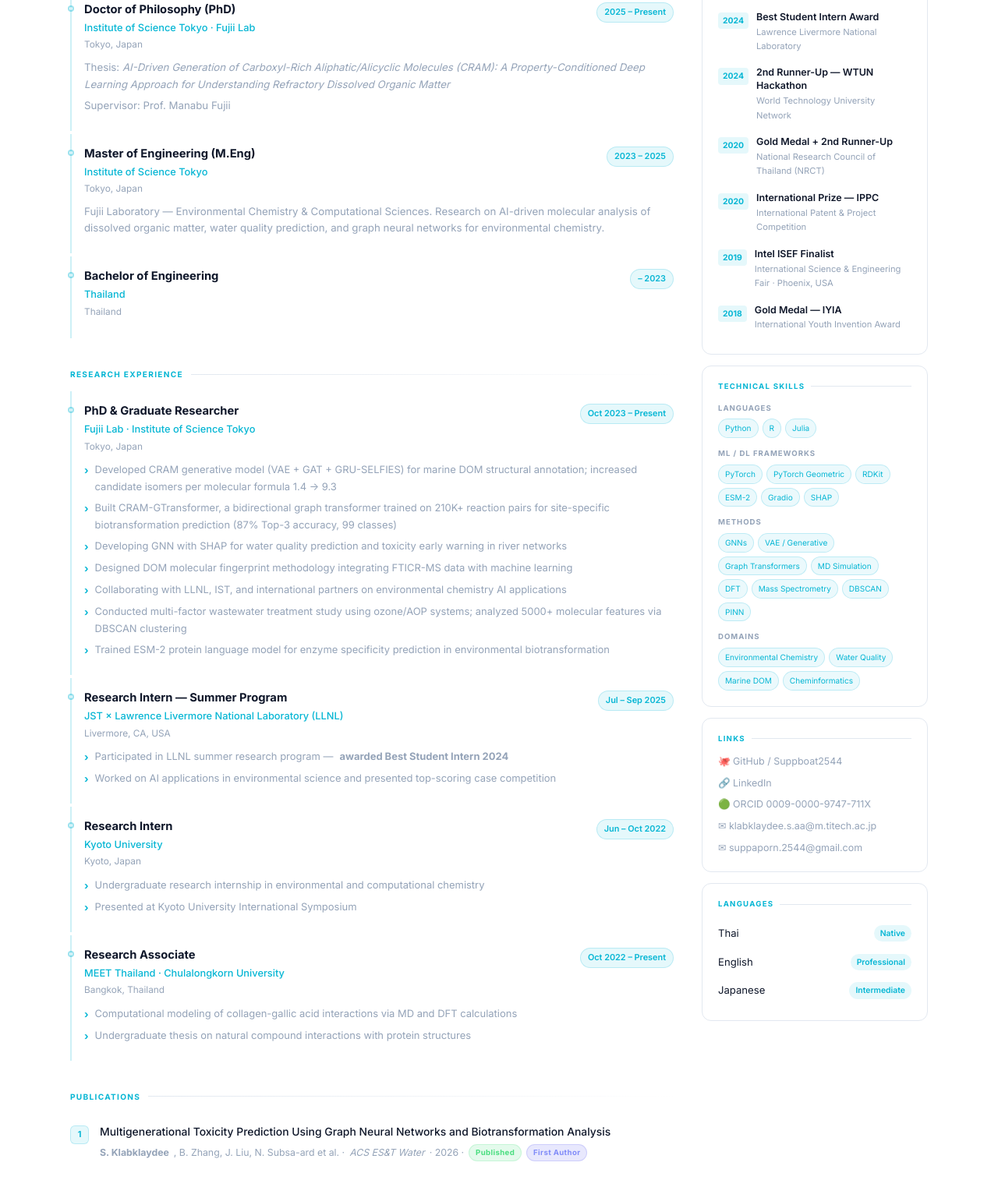
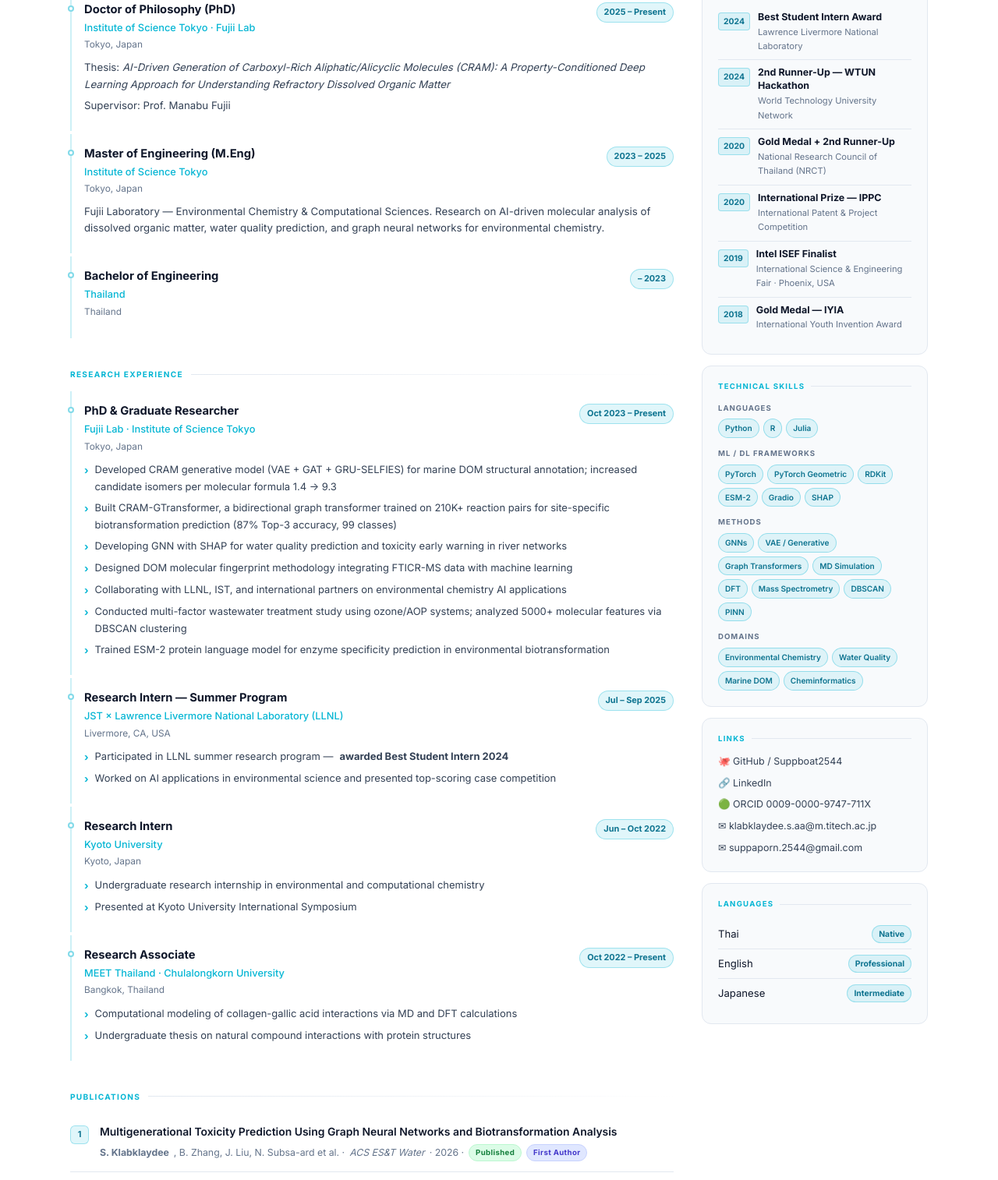
Before and after one commit to Suppboat2544/Supapornboat.github.io, a plain HTML site: page src/cv.html in a window 1280 px wide. Shown: the part 464-1978 px from the top of the page at 78% size. Drawn offline with Linux system fonts and the light colour scheme.

Commit message:
fix: CV text colors — replace pale --muted with dark --fg2/--fg3 for light theme readability

```diff
--- a/docs/styles.css
+++ b/docs/styles.css
@@ -839,11 +839,11 @@
   top:20px;
   width:8px;height:8px;
   border-radius:50%;
-  background:var(--card);
-  border:2px solid rgba(6,182,212,.4);
+  background:var(--bg);
+  border:2px solid rgba(6,182,212,.5);
   transition:border-color .2s,background .2s;
 }
-.cv-item:hover::before{border-color:var(--cyan);background:rgba(6,182,212,.2);}
+.cv-item:hover::before{border-color:#0e7490;background:rgba(6,182,212,.15);}
 
 .cv-item-header{
   display:flex;
@@ -866,30 +866,30 @@
 }
 .cv-item-location{
   font-size:.74rem;
-  color:var(--muted);
+  color:var(--fg3);
   margin-top:2px;
 }
 .cv-item-date{
   font-size:.68rem;
   font-family:var(--mono);
-  color:var(--cyan);
+  color:#0e7490;
   white-space:nowrap;
-  background:rgba(6,182,212,.1);
-  border:1px solid rgba(6,182,212,.2);
+  background:rgba(6,182,212,.12);
+  border:1px solid rgba(6,182,212,.3);
   padding:3px 9px;
   border-radius:20px;
   flex-shrink:0;
-  font-weight:600;
+  font-weight:700;
 }
 .cv-item-desc{
   font-size:.83rem;
-  color:var(--muted);
+  color:var(--fg2);
   line-height:1.65;
   margin-bottom:5px;
 }
 .cv-item-list{
   font-size:.81rem;
-  color:var(--muted);
+  color:var(--fg2);
   line-height:1.7;
   padding-left:0;
   margin:8px 0 0 0;
@@ -914,7 +914,7 @@
   gap:14px;
   align-items:flex-start;
   padding:13px 0;
-  border-bottom:1px solid rgba(255,255,255,.05);
+  border-bottom:1px solid var(--border);
 }
 .cv-pub-item:last-child{border-bottom:none;}
 .cv-pub-item:first-child{padding-top:0;}
@@ -923,9 +923,9 @@
   font-size:.68rem;
   font-family:var(--mono);
   font-weight:700;
-  color:var(--cyan);
-  background:rgba(6,182,212,.1);
-  border:1px solid rgba(6,182,212,.2);
+  color:#0e7490;
+  background:rgba(6,182,212,.12);
+  border:1px solid rgba(6,182,212,.3);
   width:24px;height:24px;
   border-radius:6px;
   display:flex;align-items:center;justify-content:center;
@@ -935,14 +935,14 @@
 .cv-pub-body{flex:1;}
 .cv-pub-title{
   font-size:.87rem;
-  font-weight:500;
+  font-weight:600;
   color:var(--fg);
   line-height:1.5;
   margin-bottom:5px;
 }
 .cv-pub-meta{
   font-size:.77rem;
-  color:var(--muted);
+  color:var(--fg3);
   display:flex;
   align-items:center;
   flex-wrap:wrap;
@@ -956,10 +956,10 @@
   font-family:var(--mono);
   letter-spacing:.04em;
 }
-.cv-pub-badge-green{background:rgba(74,222,128,.15);color:#4ade80;border:1px solid rgba(74,222,128,.2);}
-.cv-pub-badge-yellow{background:rgba(251,191,36,.15);color:#fbbf24;border:1px solid rgba(251,191,36,.2);}
-.cv-pub-badge-blue{background:rgba(99,102,241,.15);color:#818cf8;border:1px solid rgba(99,102,241,.2);}
-.cv-pub-badge-purple{background:rgba(167,139,250,.15);color:#a78bfa;border:1px solid rgba(167,139,250,.2);}
+.cv-pub-badge-green{background:#dcfce7;color:#15803d;border:1px solid #bbf7d0;}
+.cv-pub-badge-yellow{background:#fef9c3;color:#a16207;border:1px solid #fde68a;}
+.cv-pub-badge-blue{background:#e0e7ff;color:#4338ca;border:1px solid #c7d2fe;}
+.cv-pub-badge-purple{background:#f3e8ff;color:#7e22ce;border:1px solid #e9d5ff;}
 
 /* Clickable pub titles */
 .cv-pub-title a{color:inherit;text-decoration:none;}
@@ -972,19 +972,19 @@
   align-items:flex-start;
   gap:14px;
   padding:12px 0;
-  border-bottom:1px solid rgba(255,255,255,.05);
+  border-bottom:1px solid var(--border);
 }
 .cv-pres-item:last-child{border-bottom:none;}
 .cv-pres-item:first-child{padding-top:0;}
 .cv-pres-title{font-size:.87rem;font-weight:600;color:var(--fg);line-height:1.35;}
-.cv-pres-venue{font-size:.77rem;color:var(--muted);margin-top:3px;}
+.cv-pres-venue{font-size:.77rem;color:var(--fg3);margin-top:3px;}
 .cv-pres-year{
   font-size:.68rem;
   font-family:var(--mono);
   font-weight:700;
-  color:var(--cyan);
-  background:rgba(6,182,212,.1);
-  border:1px solid rgba(6,182,212,.2);
+  color:#0e7490;
+  background:rgba(6,182,212,.12);
+  border:1px solid rgba(6,182,212,.3);
   padding:3px 9px;
   border-radius:20px;
   white-space:nowrap;
@@ -998,7 +998,7 @@
 }
 
 .cv-sidebar-card{
-  background:var(--card);
+  background:var(--bg2);
   border:1px solid var(--border);
   border-radius:var(--radius);
   padding:20px;
@@ -1028,24 +1028,25 @@
   gap:10px;
   align-items:flex-start;
   padding:8px 0;
-  border-bottom:1px solid rgba(255,255,255,.05);
+  border-bottom:1px solid var(--border);
 }
 .cv-award-item:last-child{border-bottom:none;}
 .cv-award-item:first-child{padding-top:0;}
 .cv-award-year{
   font-size:.65rem;
   font-family:var(--mono);
-  color:var(--cyan);
+  color:#0e7490;
   font-weight:700;
   white-space:nowrap;
-  background:rgba(6,182,212,.1);
+  background:rgba(6,182,212,.12);
+  border:1px solid rgba(6,182,212,.3);
   padding:2px 6px;
   border-radius:4px;
   flex-shrink:0;
   margin-top:2px;
 }
-.cv-award-name{font-size:.78rem;font-weight:600;color:var(--fg);line-height:1.35;}
-.cv-award-org{font-size:.7rem;color:var(--muted);margin-top:1px;}
+.cv-award-name{font-size:.78rem;font-weight:700;color:var(--fg);line-height:1.35;}
+.cv-award-org{font-size:.7rem;color:var(--fg3);margin-top:1px;}
 
 /* Skills */
 .cv-skill-group{margin-bottom:12px;}
@@ -1055,16 +1056,17 @@
   font-weight:700;
   text-transform:uppercase;
   letter-spacing:.1em;
-  color:var(--muted);
+  color:var(--fg3);
   margin-bottom:6px;
 }
 .cv-skills{display:flex;flex-wrap:wrap;gap:5px;}
 .cv-skill-tag{
   font-size:.63rem;
   font-family:var(--mono);
-  background:rgba(6,182,212,.08);
-  border:1px solid rgba(6,182,212,.2);
-  color:var(--cyan);
+  background:rgba(6,182,212,.1);
+  border:1px solid rgba(6,182,212,.35);
+  color:#0e7490;
+  font-weight:600;
   padding:3px 8px;
   border-radius:20px;
 }
@@ -1075,14 +1077,14 @@
 .cv-link-list li:last-child{margin-bottom:0;}
 .cv-link-list a{
   font-size:.78rem;
-  color:var(--muted);
+  color:var(--fg2);
   text-decoration:none;
   transition:color .15s;
   display:flex;
   align-items:center;
   gap:6px;
 }
-.cv-link-list a:hover{color:var(--cyan);}
+.cv-link-list a:hover{color:var(--accent);}
 
 /* Language list */
 .cv-lang-list{list-style:none;padding:0;margin:0;}
@@ -1092,16 +1094,17 @@
   align-items:center;
   font-size:.82rem;
   padding:7px 0;
-  border-bottom:1px solid rgba(255,255,255,.05);
+  border-bottom:1px solid var(--border);
   color:var(--fg);
 }
 .cv-lang-list li:last-child{border-bottom:none;}
 .cv-lang-level{
   font-size:.65rem;
-  color:var(--cyan);
+  color:#0e7490;
   font-family:var(--mono);
-  font-weight:600;
-  background:rgba(6,182,212,.1);
+  font-weight:700;
+  background:rgba(6,182,212,.12);
+  border:1px solid rgba(6,182,212,.3);
   padding:2px 8px;
   border-radius:20px;
 }
--- a/src/styles.css
+++ b/src/styles.css
@@ -839,11 +839,11 @@
   top:20px;
   width:8px;height:8px;
   border-radius:50%;
-  background:var(--card);
-  border:2px solid rgba(6,182,212,.4);
+  background:var(--bg);
+  border:2px solid rgba(6,182,212,.5);
   transition:border-color .2s,background .2s;
 }
-.cv-item:hover::before{border-color:var(--cyan);background:rgba(6,182,212,.2);}
+.cv-item:hover::before{border-color:#0e7490;background:rgba(6,182,212,.15);}
 
 .cv-item-header{
   display:flex;
@@ -866,30 +866,30 @@
 }
 .cv-item-location{
   font-size:.74rem;
-  color:var(--muted);
+  color:var(--fg3);
   margin-top:2px;
 }
 .cv-item-date{
   font-size:.68rem;
   font-family:var(--mono);
-  color:var(--cyan);
+  color:#0e7490;
   white-space:nowrap;
-  background:rgba(6,182,212,.1);
-  border:1px solid rgba(6,182,212,.2);
+  background:rgba(6,182,212,.12);
+  border:1px solid rgba(6,182,212,.3);
   padding:3px 9px;
   border-radius:20px;
   flex-shrink:0;
-  font-weight:600;
+  font-weight:700;
 }
 .cv-item-desc{
   font-size:.83rem;
-  color:var(--muted);
+  color:var(--fg2);
   line-height:1.65;
   margin-bottom:5px;
 }
 .cv-item-list{
   font-size:.81rem;
-  color:var(--muted);
+  color:var(--fg2);
   line-height:1.7;
   padding-left:0;
   margin:8px 0 0 0;
@@ -914,7 +914,7 @@
   gap:14px;
   align-items:flex-start;
   padding:13px 0;
-  border-bottom:1px solid rgba(255,255,255,.05);
+  border-bottom:1px solid var(--border);
 }
 .cv-pub-item:last-child{border-bottom:none;}
 .cv-pub-item:first-child{padding-top:0;}
@@ -923,9 +923,9 @@
   font-size:.68rem;
   font-family:var(--mono);
   font-weight:700;
-  color:var(--cyan);
-  background:rgba(6,182,212,.1);
-  border:1px solid rgba(6,182,212,.2);
+  color:#0e7490;
+  background:rgba(6,182,212,.12);
+  border:1px solid rgba(6,182,212,.3);
   width:24px;height:24px;
   border-radius:6px;
   display:flex;align-items:center;justify-content:center;
@@ -935,14 +935,14 @@
 .cv-pub-body{flex:1;}
 .cv-pub-title{
   font-size:.87rem;
-  font-weight:500;
+  font-weight:600;
   color:var(--fg);
   line-height:1.5;
   margin-bottom:5px;
 }
 .cv-pub-meta{
   font-size:.77rem;
-  color:var(--muted);
+  color:var(--fg3);
   display:flex;
   align-items:center;
   flex-wrap:wrap;
@@ -956,10 +956,10 @@
   font-family:var(--mono);
   letter-spacing:.04em;
 }
-.cv-pub-badge-green{background:rgba(74,222,128,.15);color:#4ade80;border:1px solid rgba(74,222,128,.2);}
-.cv-pub-badge-yellow{background:rgba(251,191,36,.15);color:#fbbf24;border:1px solid rgba(251,191,36,.2);}
-.cv-pub-badge-blue{background:rgba(99,102,241,.15);color:#818cf8;border:1px solid rgba(99,102,241,.2);}
-.cv-pub-badge-purple{background:rgba(167,139,250,.15);color:#a78bfa;border:1px solid rgba(167,139,250,.2);}
+.cv-pub-badge-green{background:#dcfce7;color:#15803d;border:1px solid #bbf7d0;}
+.cv-pub-badge-yellow{background:#fef9c3;color:#a16207;border:1px solid #fde68a;}
+.cv-pub-badge-blue{background:#e0e7ff;color:#4338ca;border:1px solid #c7d2fe;}
+.cv-pub-badge-purple{background:#f3e8ff;color:#7e22ce;border:1px solid #e9d5ff;}
 
 /* Clickable pub titles */
 .cv-pub-title a{color:inherit;text-decoration:none;}
@@ -972,19 +972,19 @@
   align-items:flex-start;
   gap:14px;
   padding:12px 0;
-  border-bottom:1px solid rgba(255,255,255,.05);
+  border-bottom:1px solid var(--border);
 }
 .cv-pres-item:last-child{border-bottom:none;}
 .cv-pres-item:first-child{padding-top:0;}
 .cv-pres-title{font-size:.87rem;font-weight:600;color:var(--fg);line-height:1.35;}
-.cv-pres-venue{font-size:.77rem;color:var(--muted);margin-top:3px;}
+.cv-pres-venue{font-size:.77rem;color:var(--fg3);margin-top:3px;}
 .cv-pres-year{
   font-size:.68rem;
   font-family:var(--mono);
   font-weight:700;
-  color:var(--cyan);
-  background:rgba(6,182,212,.1);
-  border:1px solid rgba(6,182,212,.2);
+  color:#0e7490;
+  background:rgba(6,182,212,.12);
+  border:1px solid rgba(6,182,212,.3);
   padding:3px 9px;
   border-radius:20px;
   white-space:nowrap;
@@ -998,7 +998,7 @@
 }
 
 .cv-sidebar-card{
-  background:var(--card);
+  background:var(--bg2);
   border:1px solid var(--border);
   border-radius:var(--radius);
   padding:20px;
@@ -1028,24 +1028,25 @@
   gap:10px;
   align-items:flex-start;
   padding:8px 0;
-  border-bottom:1px solid rgba(255,255,255,.05);
+  border-bottom:1px solid var(--border);
 }
 .cv-award-item:last-child{border-bottom:none;}
 .cv-award-item:first-child{padding-top:0;}
 .cv-award-year{
   font-size:.65rem;
   font-family:var(--mono);
-  color:var(--cyan);
+  color:#0e7490;
   font-weight:700;
   white-space:nowrap;
-  background:rgba(6,182,212,.1);
+  background:rgba(6,182,212,.12);
+  border:1px solid rgba(6,182,212,.3);
   padding:2px 6px;
   border-radius:4px;
   flex-shrink:0;
   margin-top:2px;
 }
-.cv-award-name{font-size:.78rem;font-weight:600;color:var(--fg);line-height:1.35;}
-.cv-award-org{font-size:.7rem;color:var(--muted);margin-top:1px;}
+.cv-award-name{font-size:.78rem;font-weight:700;color:var(--fg);line-height:1.35;}
+.cv-award-org{font-size:.7rem;color:var(--fg3);margin-top:1px;}
 
 /* Skills */
 .cv-skill-group{margin-bottom:12px;}
@@ -1055,16 +1056,17 @@
   font-weight:700;
   text-transform:uppercase;
   letter-spacing:.1em;
-  color:var(--muted);
+  color:var(--fg3);
   margin-bottom:6px;
 }
 .cv-skills{display:flex;flex-wrap:wrap;gap:5px;}
 .cv-skill-tag{
   font-size:.63rem;
   font-family:var(--mono);
-  background:rgba(6,182,212,.08);
-  border:1px solid rgba(6,182,212,.2);
-  color:var(--cyan);
+  background:rgba(6,182,212,.1);
+  border:1px solid rgba(6,182,212,.35);
+  color:#0e7490;
+  font-weight:600;
   padding:3px 8px;
   border-radius:20px;
 }
@@ -1075,14 +1077,14 @@
 .cv-link-list li:last-child{margin-bottom:0;}
 .cv-link-list a{
   font-size:.78rem;
-  color:var(--muted);
+  color:var(--fg2);
   text-decoration:none;
   transition:color .15s;
   display:flex;
   align-items:center;
   gap:6px;
 }
-.cv-link-list a:hover{color:var(--cyan);}
+.cv-link-list a:hover{color:var(--accent);}
 
 /* Language list */
 .cv-lang-list{list-style:none;padding:0;margin:0;}
@@ -1092,16 +1094,17 @@
   align-items:center;
   font-size:.82rem;
   padding:7px 0;
-  border-bottom:1px solid rgba(255,255,255,.05);
+  border-bottom:1px solid var(--border);
   color:var(--fg);
 }
 .cv-lang-list li:last-child{border-bottom:none;}
 .cv-lang-level{
   font-size:.65rem;
-  color:var(--cyan);
+  color:#0e7490;
   font-family:var(--mono);
-  font-weight:600;
-  background:rgba(6,182,212,.1);
+  font-weight:700;
+  background:rgba(6,182,212,.12);
+  border:1px solid rgba(6,182,212,.3);
   padding:2px 8px;
   border-radius:20px;
 }
```
